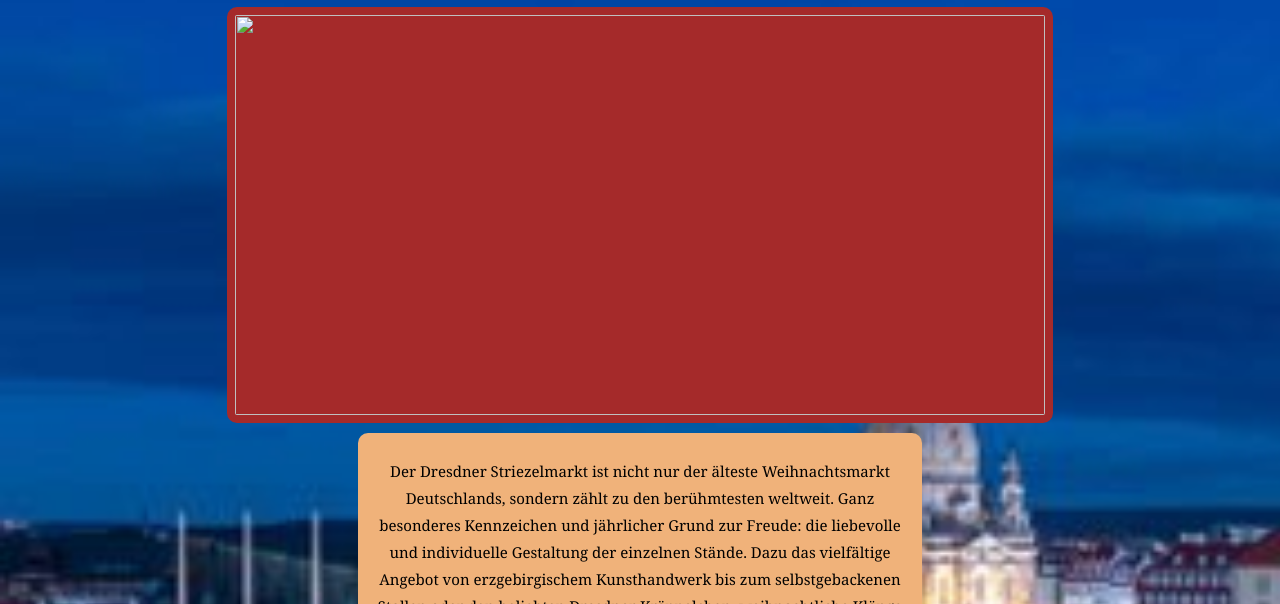
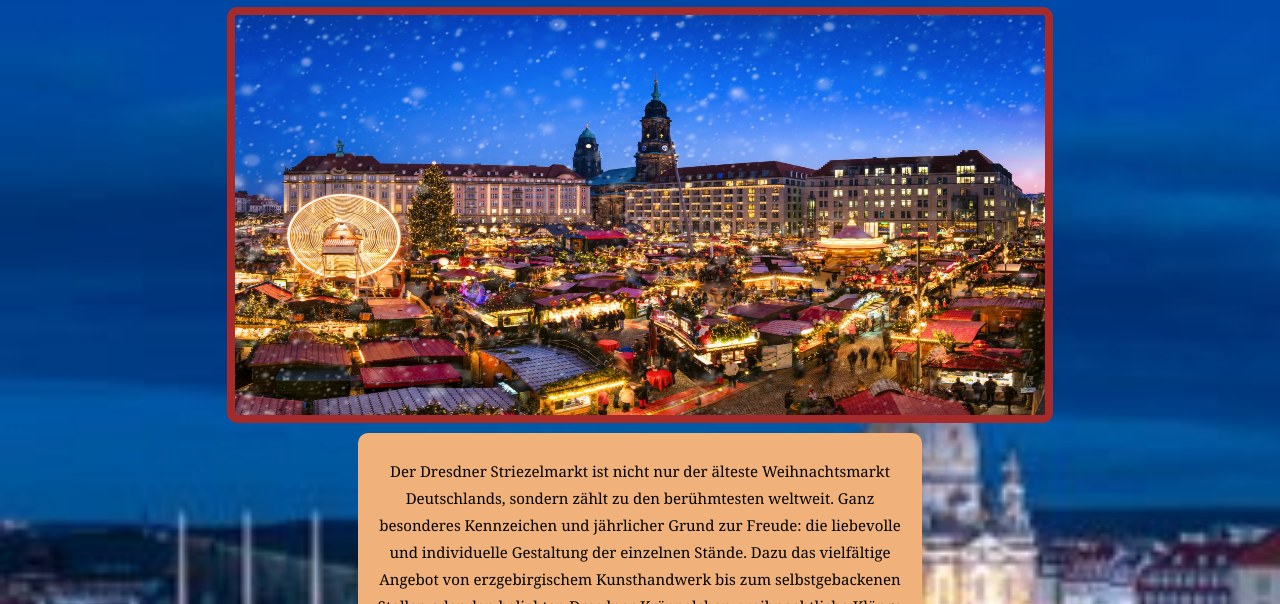
Before and after one commit to Seminarfach/Striezelmarkt.github.io, a plain HTML site: page haupt.html in a window 1280 px wide. Shown: the part 196-800 px from the top of the page. Drawn offline with Linux system fonts and the light colour scheme; files whose address does not match are found by name.

Commit message:
Update haupt.html

```diff
--- a/haupt.html
+++ b/haupt.html
@@ -12,7 +12,7 @@
 	</header>
 		<body>
 		<h1>Fakten zum Dresdner Striezelmarkt</h1>
-		<div><img src="img/striezelmarkt.jpeg" class="Striezelmarkt">  </div>
+		<div><img src="striezelmarkt.jpeg" class="Striezelmarkt">  </div>
 		<div class="container">
 		<p>Der Dresdner Striezelmarkt ist nicht nur der älteste Weihnachtsmarkt Deutschlands, sondern zählt zu den berühmtesten weltweit. Ganz besonderes Kennzeichen und jährlicher Grund zur Freude: die liebevolle und individuelle Gestaltung der einzelnen Stände. Dazu das vielfältige Angebot von erzgebirgischem Kunsthandwerk bis zum selbstgebackenen Stollen oder den beliebten Dresdner Kräppelchen, weihnachtliche Klänge und die typische sächsische Gemütlichkeit … Das alles zusammen zieht Groß und Klein in seinen Bann und lässt alle Herzen höher schlagen. Ein Besuch auf dem Striezelmarkt – das ist definitiv WEIHNACHTEN in Dresden!</p>
 	</div>
```
